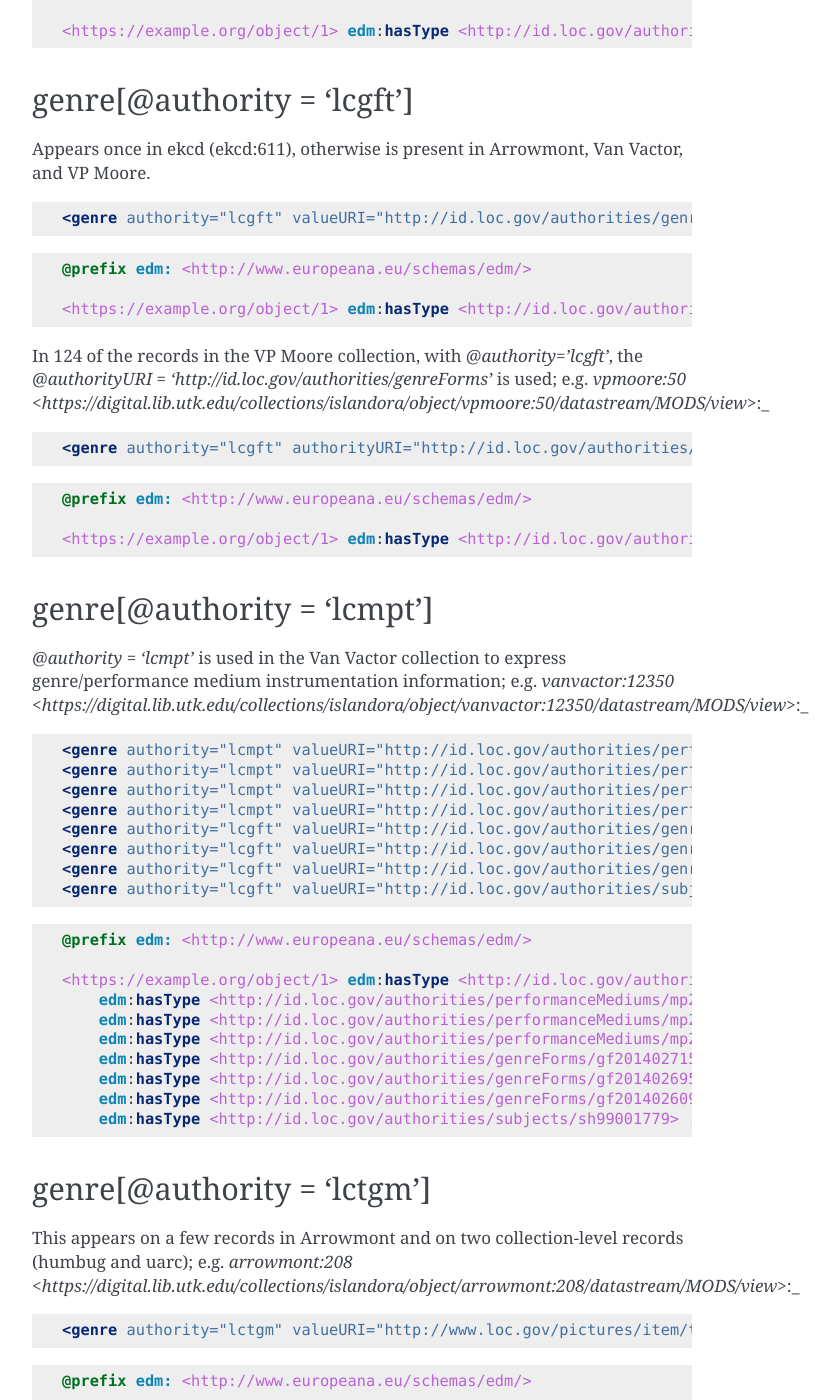
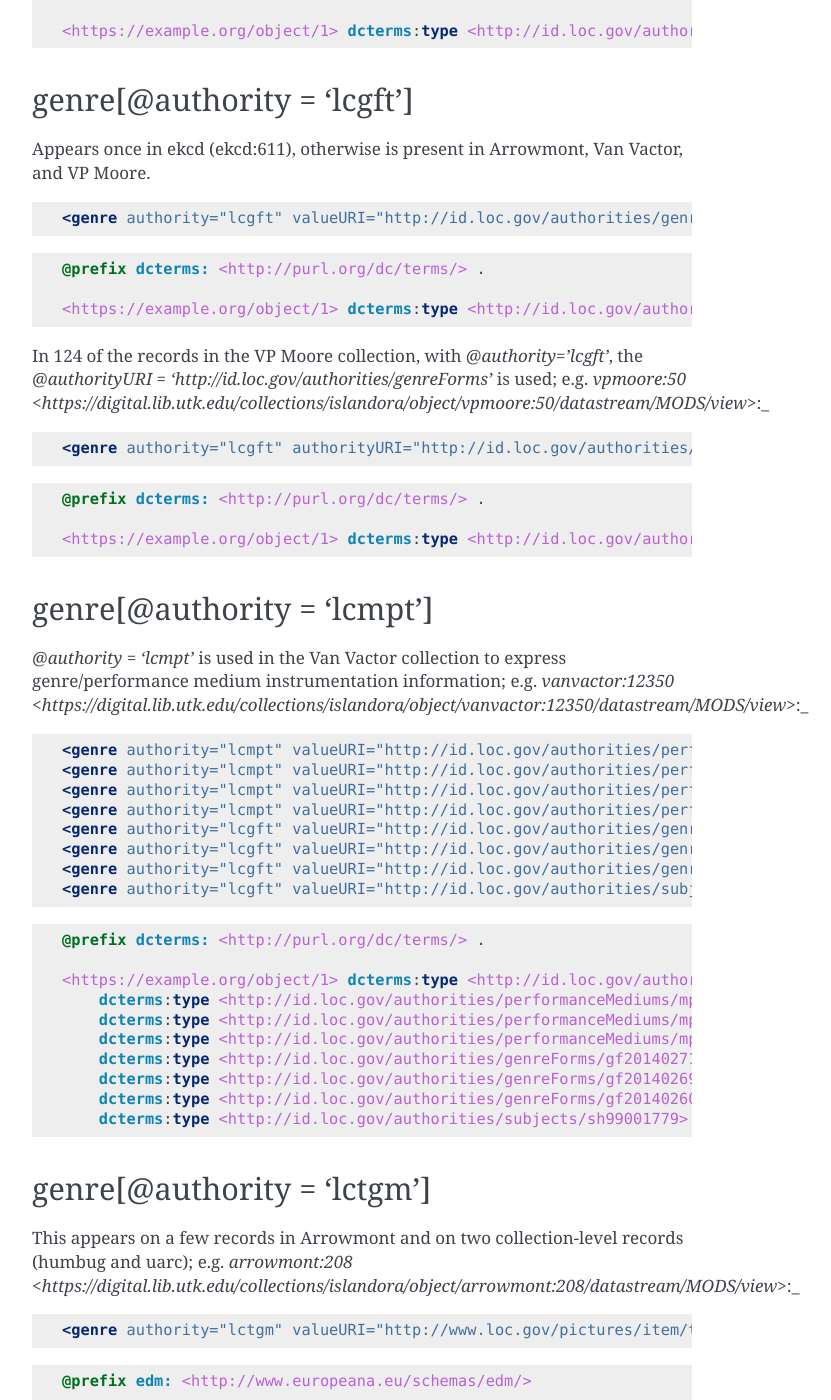
Before and after one commit to UTKcataloging/mods_to_rdf, a Sphinx documentation site: the page built from docs/source/top_level_elements/genre.rst, in a window 1280 px wide and 1400 px high, scrolled down 1343 px. Shown: the whole window, without its empty margins (388-1219 px from the left). Built offline with Sphinx 7.4.7, drawn with Linux system fonts in a browser that asks for light colours; formulas are drawn with MathJax 3; some of the changed text lies outside the part shown.

Commit message:
Update properties - change `edm:hasType` to `dcterms:type` when we have a URI.

```diff
--- a/docs/source/top_level_elements/genre.rst
+++ b/docs/source/top_level_elements/genre.rst
@@ -18,7 +18,7 @@
 
 .. code-block:: turtle
 
-    @prefix edm: <http://www.europeana.eu/schemas/edm/>
+    @prefix edm: <http://www.europeana.eu/schemas/edm/> .
 
     <https://example.org/object/1> edm:hasType ____ ; # get dct URI
         edm:hasType "letter" .
@@ -52,9 +52,9 @@
 
 .. code-block:: turtle
 
-    @prefix edm: <http://www.europeana.eu/schemas/edm/>
+    @prefix dcterms: <http://purl.org/dc/terms/> .
 
-    <https://example.org/object/1> edm:hasType <http://id.loc.gov/authorities/subjects/sh85040974> .
+    <https://example.org/object/1> dcterms:type <http://id.loc.gov/authorities/subjects/sh85040974> .
 
 and `archivision:1754 <>`:_
 
@@ -64,9 +64,9 @@
 
 .. code-block:: turtle
 
-    @prefix edm: <http://www.europeana.eu/schemas/edm/>
+    @prefix dcterms: <http://purl.org/dc/terms/> .
 
-    <https://example.org/object/1> edm:hasType <http://id.loc.gov/authorities/subjects/sh85040974> .
+    <https://example.org/object/1> dcterms:type <http://id.loc.gov/authorities/subjects/sh85040974> .
 
 
 genre[@authority = 'lcgft']
@@ -80,9 +80,9 @@
 
 .. code-block:: turtle
 
-    @prefix edm: <http://www.europeana.eu/schemas/edm/>
+    @prefix dcterms: <http://purl.org/dc/terms/> .
 
-    <https://example.org/object/1> edm:hasType <http://id.loc.gov/authorities/genreForms/gf2014026131> .
+    <https://example.org/object/1> dcterms:type <http://id.loc.gov/authorities/genreForms/gf2014026131> .
 
 In 124 of the records in the VP Moore collection, with `@authority='lcgft'`, the `@authorityURI = 'http://id.loc.gov/authorities/genreForms'` is used; e.g. `vpmoore:50 <https://digital.lib.utk.edu/collections/islandora/object/vpmoore:50/datastream/MODS/view>`:_
 
@@ -92,9 +92,9 @@
 
 .. code-block:: turtle
 
-    @prefix edm: <http://www.europeana.eu/schemas/edm/>
+    @prefix dcterms: <http://purl.org/dc/terms/> .
 
-    <https://example.org/object/1> edm:hasType <http://id.loc.gov/authorities/genreForms/gf2014026173> .
+    <https://example.org/object/1> dcterms:type <http://id.loc.gov/authorities/genreForms/gf2014026173> .
 
 genre[@authority = 'lcmpt']
 ---------------------------
@@ -114,16 +114,16 @@
 
 .. code-block:: turtle
 
-    @prefix edm: <http://www.europeana.eu/schemas/edm/>
+    @prefix dcterms: <http://purl.org/dc/terms/> .
 
-    <https://example.org/object/1> edm:hasType <http://id.loc.gov/authorities/performanceMediums/mp2013015074> ;
-        edm:hasType <http://id.loc.gov/authorities/performanceMediums/mp2013015342> ;
-        edm:hasType <http://id.loc.gov/authorities/performanceMediums/mp2013015748> ;
-        edm:hasType <http://id.loc.gov/authorities/performanceMediums/mp2013015540> ;
-        edm:hasType <http://id.loc.gov/authorities/genreForms/gf2014027156> ;
-        edm:hasType <http://id.loc.gov/authorities/genreForms/gf2014026956> ;
-        edm:hasType <http://id.loc.gov/authorities/genreForms/gf2014026097> ;
-        edm:hasType <http://id.loc.gov/authorities/subjects/sh99001779> .
+    <https://example.org/object/1> dcterms:type <http://id.loc.gov/authorities/performanceMediums/mp2013015074> ;
+        dcterms:type <http://id.loc.gov/authorities/performanceMediums/mp2013015342> ;
+        dcterms:type <http://id.loc.gov/authorities/performanceMediums/mp2013015748> ;
+        dcterms:type <http://id.loc.gov/authorities/performanceMediums/mp2013015540> ;
+        dcterms:type <http://id.loc.gov/authorities/genreForms/gf2014027156> ;
+        dcterms:type <http://id.loc.gov/authorities/genreForms/gf2014026956> ;
+        dcterms:type <http://id.loc.gov/authorities/genreForms/gf2014026097> ;
+        dcterms:type <http://id.loc.gov/authorities/subjects/sh99001779> .
 
 genre[@authority = 'lctgm']
 ---------------------------
```
